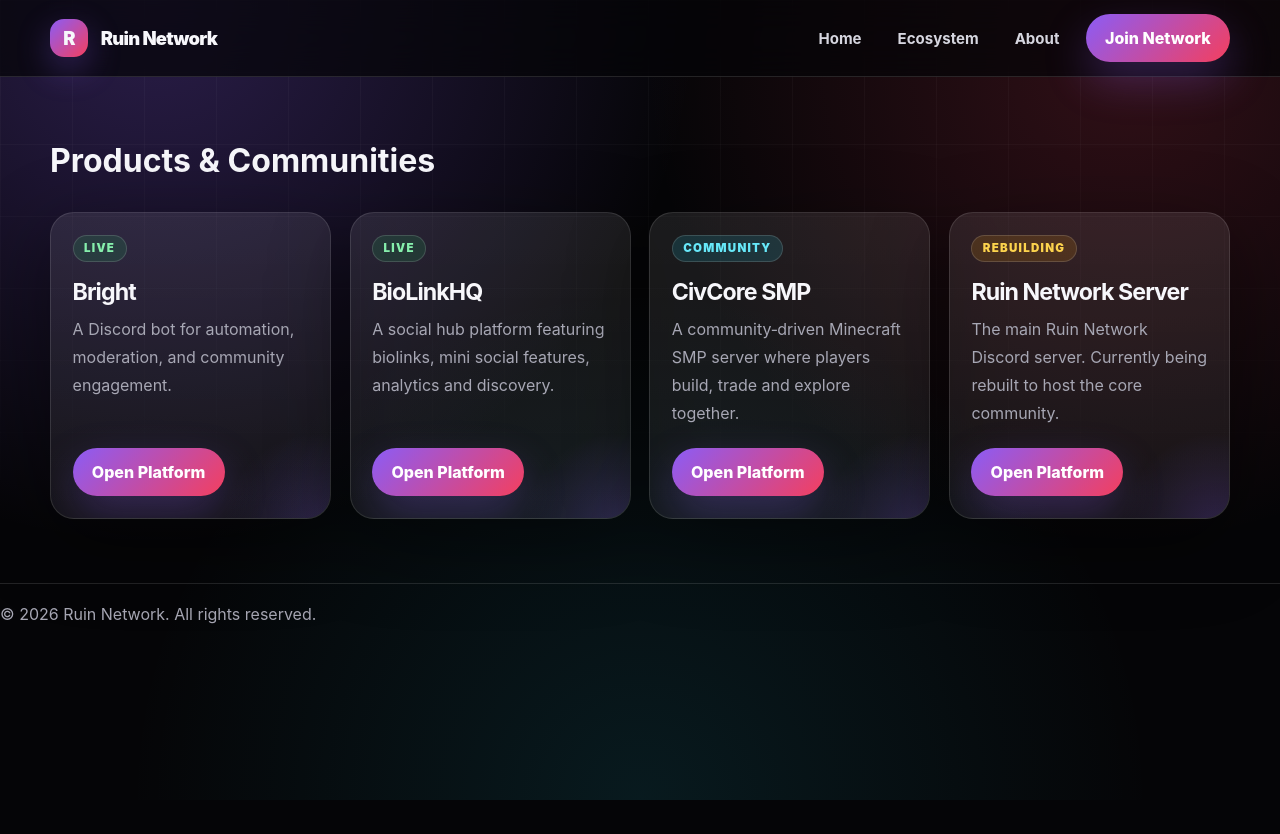
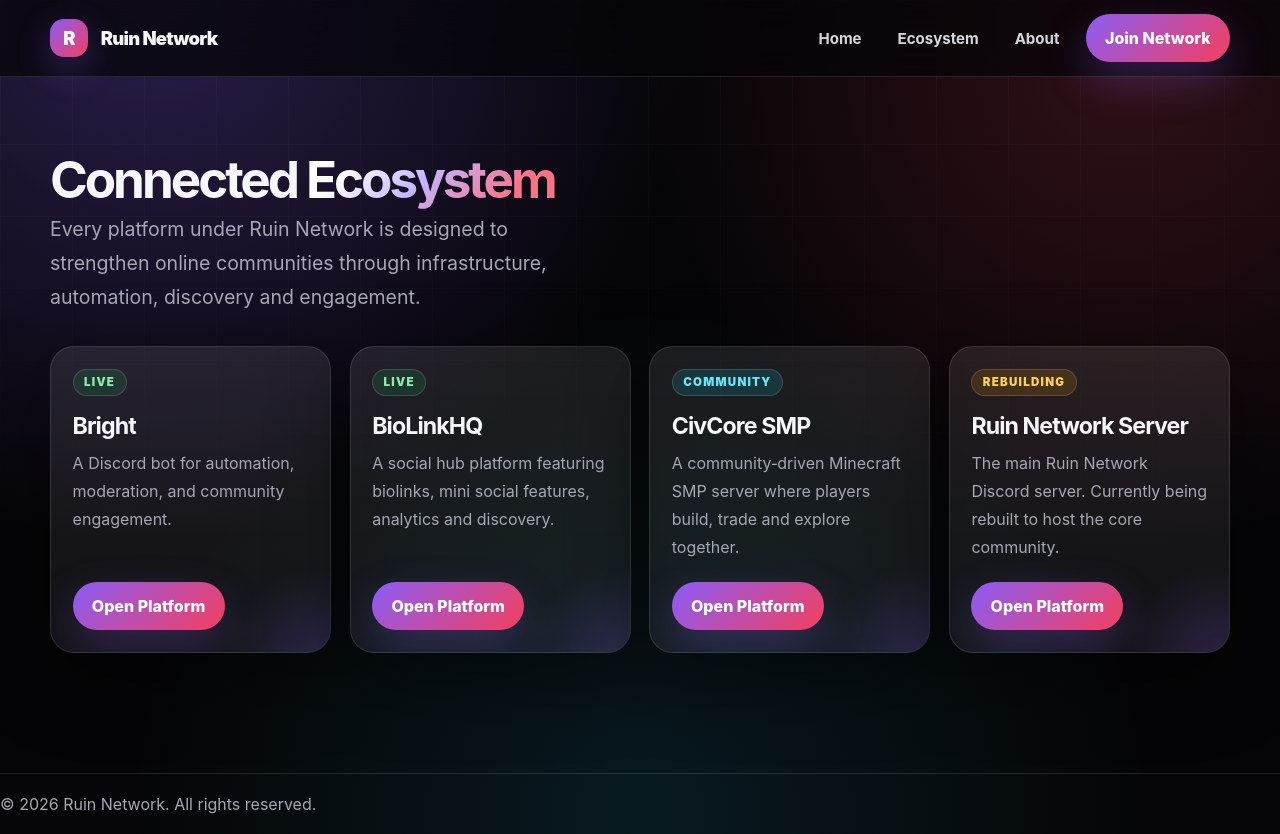
Before and after one commit to CeoSolace/ruingg, a Next.js app: page /products in a window 1280 px wide. Before the commit the page ends 800 px from the top, so only its background shows below. Built offline with nearby package versions, Linux system fonts and the light colour scheme.

Commit message:
Upgrade products page layout

```diff
--- a/app/products/page.js
+++ b/app/products/page.js
@@ -1,26 +1,34 @@
 import products from '../../data/products';
 import ProductCard from '../../components/ProductCard';
 
-// Metadata for products listing
 export const metadata = {
-  title: 'Ruin Network | Products',
-  description: 'Explore all platforms, tools and communities within the Ruin Network ecosystem.'
+  title: 'Ruin Network | Ecosystem',
+  description:
+    'Explore the complete Ruin Network ecosystem including platforms, communities and infrastructure.'
 };
 
-/**
- * Products listing page. Displays all products and communities
- * defined in the data file in a grid layout. Users can click
- * through to each individual product page for more details.
- */
 export default function ProductsPage() {
   return (
-    <main className="container" style={{ marginTop: '4rem' }}>
-      <h1 style={{ marginBottom: '2rem' }}>Products & Communities</h1>
-      <div className="grid grid-columns-2 grid-columns-3">
-        {products.map((product) => (
-          <ProductCard key={product.slug} product={product} />
-        ))}
-      </div>
+    <main className="container">
+      <section className="page-heading">
+        <h1 className="page-title">
+          Connected <span className="gradient-text">Ecosystem</span>
+        </h1>
+
+        <p className="page-copy">
+          Every platform under Ruin Network is designed to strengthen
+          online communities through infrastructure, automation,
+          discovery and engagement.
+        </p>
+      </section>
+
+      <section className="section" style={{ paddingTop: 0 }}>
+        <div className="grid grid-columns-3">
+          {products.map((product) => (
+            <ProductCard key={product.slug} product={product} />
+          ))}
+        </div>
+      </section>
     </main>
   );
 }
```
